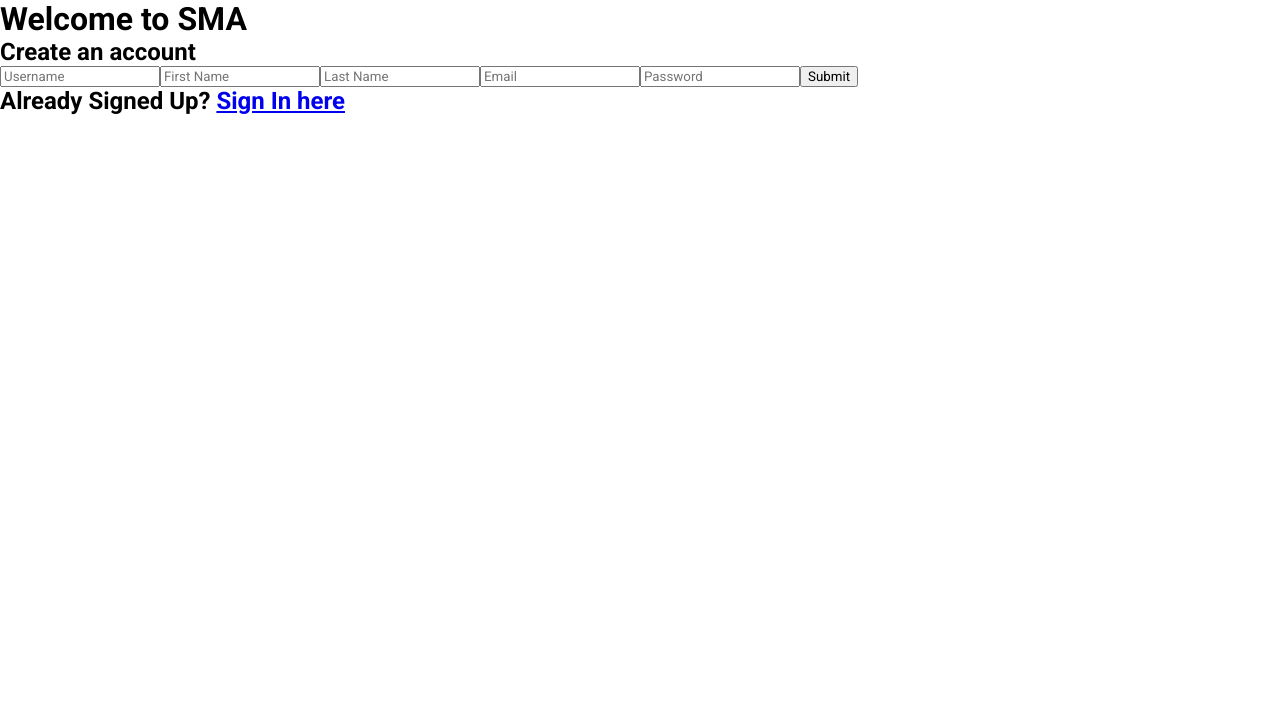
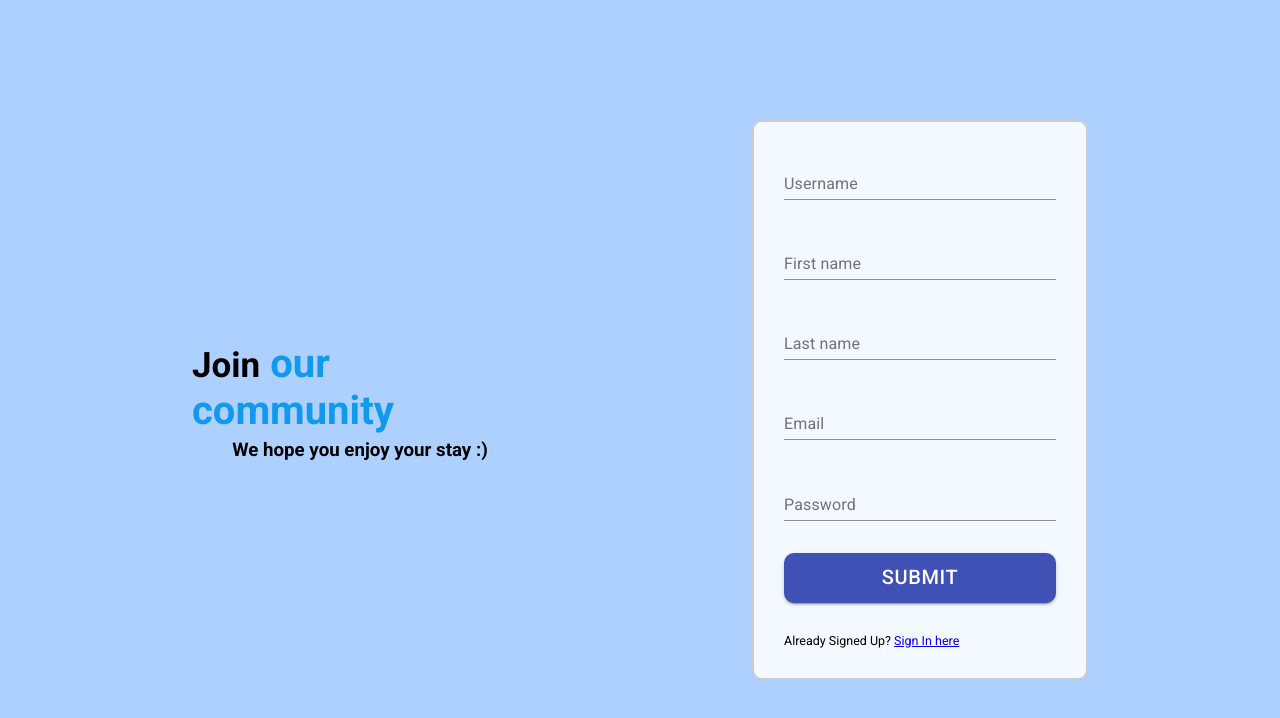
Before and after one commit to hegworks/social-media-frontend, a React (Create React App) app: page /signup in a window 1280 px wide. Shown: the top 718 px of the page. Built offline with nearby package versions, Linux system fonts and the light colour scheme.

Commit message:
Add style to sign up

```diff
--- a/src/components/SignUp.jsx
+++ b/src/components/SignUp.jsx
@@ -3,6 +3,24 @@ import { Link } from "react-router-dom";
 import axios from "axios";
 
 import { useHistory } from "react-router";
+
+import './styles/signup.scss'
+import { Button, TextField } from "@material-ui/core"
+import { styled } from "@material-ui/core/styles"
+
+const SignUpButton = styled(Button)({
+	height: 50,
+	borderRadius: 10,
+	border: "none",
+	fontSize: 20,
+	fontWeight: 500,
+	cursor: "pointer"
+});
+
+const SignUpTextField = styled(TextField)({
+	height: 50,
+	fontSize: 18
+});
 
 const SignUp = props => {
 	// states
@@ -33,51 +51,73 @@ const SignUp = props => {
 	};
 
 	return (
-		<div>
-			<h1>Welcome to SMA</h1>
-			<h2>Create an account</h2>
-			<form onSubmit={handleSubmit}>
-				<input
+		<div className="signup">
+			<div className="signup-wrap">
+				<div className="signup-left">
+					<h2 className="desc">Join
+						<span> our community </span>
+					</h2>
+					<h3>
+						We hope you enjoy your stay :)
+					</h3>
+				</div>
+				<div className="signup-right">
+					<form onSubmit={handleSubmit} className="signupBox">
+						<SignUpTextField
+							id="standard-basic"
+							label="Username"
 							type="text"
 							value={username}
 							name="username"
-					placeholder="Username"
+							placeholder="Your username"
 							onChange={event => setUsername(event.target.value)}
 						/>
-				<input
+						<SignUpTextField
+							id="standard-basic"
+							label="First name"
 							type="text"
 							value={firstName}
 							name="firstname"
-					placeholder="First Name"
+							placeholder="Your first name"
 							onChange={event => setFirstName(event.target.value)}
 						/>
-				<input
+						<SignUpTextField
+							id="standard-basic"
+							label="Last name"
 							type="text"
 							value={lastName}
 							name="lastname"
-					placeholder="Last Name"
+							placeholder="Your last name"
 							onChange={event => setLastName(event.target.value)}
 						/>
-				<input
+						<SignUpTextField
+							id="standard-basic"
+							label="Email"
 							type="text"
 							value={email}
 							name="email"
-					placeholder="Email"
+							placeholder="Your email"
 							onChange={event => setEmail(event.target.value)}
 						/>
-				<input
+						<SignUpTextField
+							id="standard-basic"
+							label="Password"
 							type="password"
 							value={password}
 							name="password"
 							password
-					placeholder="Password"
+							placeholder="Your password"
 							onChange={event => setPassword(event.target.value)}
 						/>
-				<button>Submit</button>
+						<SignUpButton type="submit" variant="contained" color="primary">
+							Submit
+						</SignUpButton>
+						<p>
+							Already Signed Up? <Link to="/signin">Sign In here</Link>
+						</p>
 					</form>
-			<h2>
-				Already Signed Up? <Link to="/signin">Sign In here</Link>
-			</h2>
+				</div>
+			</div>
 		</div>
 	);
 };
--- /dev/null
+++ b/src/components/styles/signup.scss
@@ -0,0 +1,137 @@
+$maxwidthmid: 700px;
+$maxwidthmin: 500px;
+$backgroundColor: #add0ff;
+$formColor: #f4f8ff;
+
+.signup {
+  width: 100vw;
+  height: 100vh;
+  background-color: $backgroundColor;
+  display: flex;
+  align-items: center;
+  justify-content: center;
+}
+
+.signup-wrap {
+  animation-name: fade-in;
+  animation-fill-mode: both;
+  animation-duration: 1.5s;
+  width: 70%;
+  height: 70%;
+  display: flex;
+}
+
+.signup-left,
+.signup-right {
+  flex: 1;
+  display: flex;
+  flex-direction: column;
+  justify-content: center;
+}
+
+.signup-right {
+  padding-left: 25%;
+
+  form {
+    p {
+      font-size: 12.5px;
+    }
+  }
+}
+
+.signup-left {
+  h3 {
+    align-self: center;
+    padding-top: 5px;
+  }
+}
+
+.desc {
+  font-size: 35px;
+  align-self: center;
+
+  span {
+    font-size: 40px;
+    font-weight: 800;
+    color: #1199ee;
+    margin-bottom: 10px;
+  }
+
+  h3 {
+    margin-top: 50px;
+  }
+}
+
+.signupBox {
+  height: 500px;
+  padding: 30px;
+  background-color: $formColor;
+  border-radius: 10px;
+  border: 2px solid #ccc;
+  display: flex;
+  flex-direction: column;
+  justify-content: space-between;
+  transition: 1s;
+
+  &:hover {
+    box-shadow: 0 0 5px #5e86cc, 0 0 20px #385c99, 0 0 70px #385c99;
+    border: 2px solid #385c99;
+  }
+}
+
+@media (max-width: $maxwidthmid) {
+  .signup-Wrap {
+    width: 85%;
+    height: 70%;
+    display: flex;
+  }
+
+  .signup-right {
+    padding-left: 10%;
+
+    form {
+      p {
+        font-size: 12.5px;
+      }
+    }
+  }
+}
+
+@media (max-width: $maxwidthmin) {
+  .signup-wrap {
+    display: block;
+    justify-content: center;
+    height: 75%;
+  }
+
+  .desc {
+    font-size: 30px;
+
+    span {
+      font-size: 35px;
+    }
+  }
+
+  .signup-right {
+    padding-top: 10%;
+    padding-left: 0%;
+  }
+}
+
+$animationDelay: 1;
+
+@for $i from 1 through 15 {
+  .projects div:nth-of-type(#{$i}) {
+    animation-delay: #{0.3+($i)/30}s;
+  }
+}
+
+@keyframes fade-in {
+  0% {
+    opacity: 0;
+  }
+
+  100% {
+    opacity: 1;
+  }
+}
```
Lines whose indentation alone changed are shown as unchanged.
